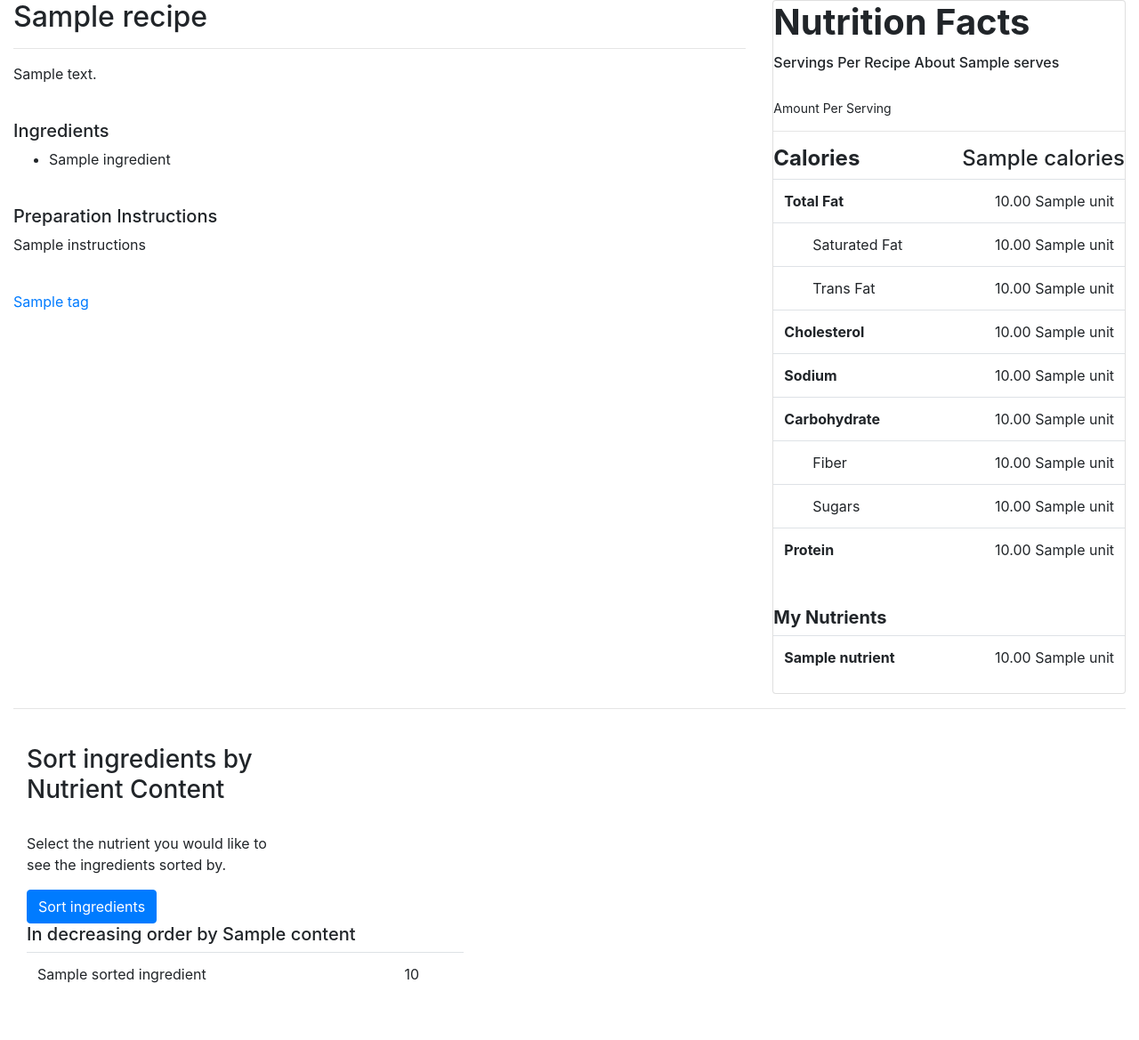
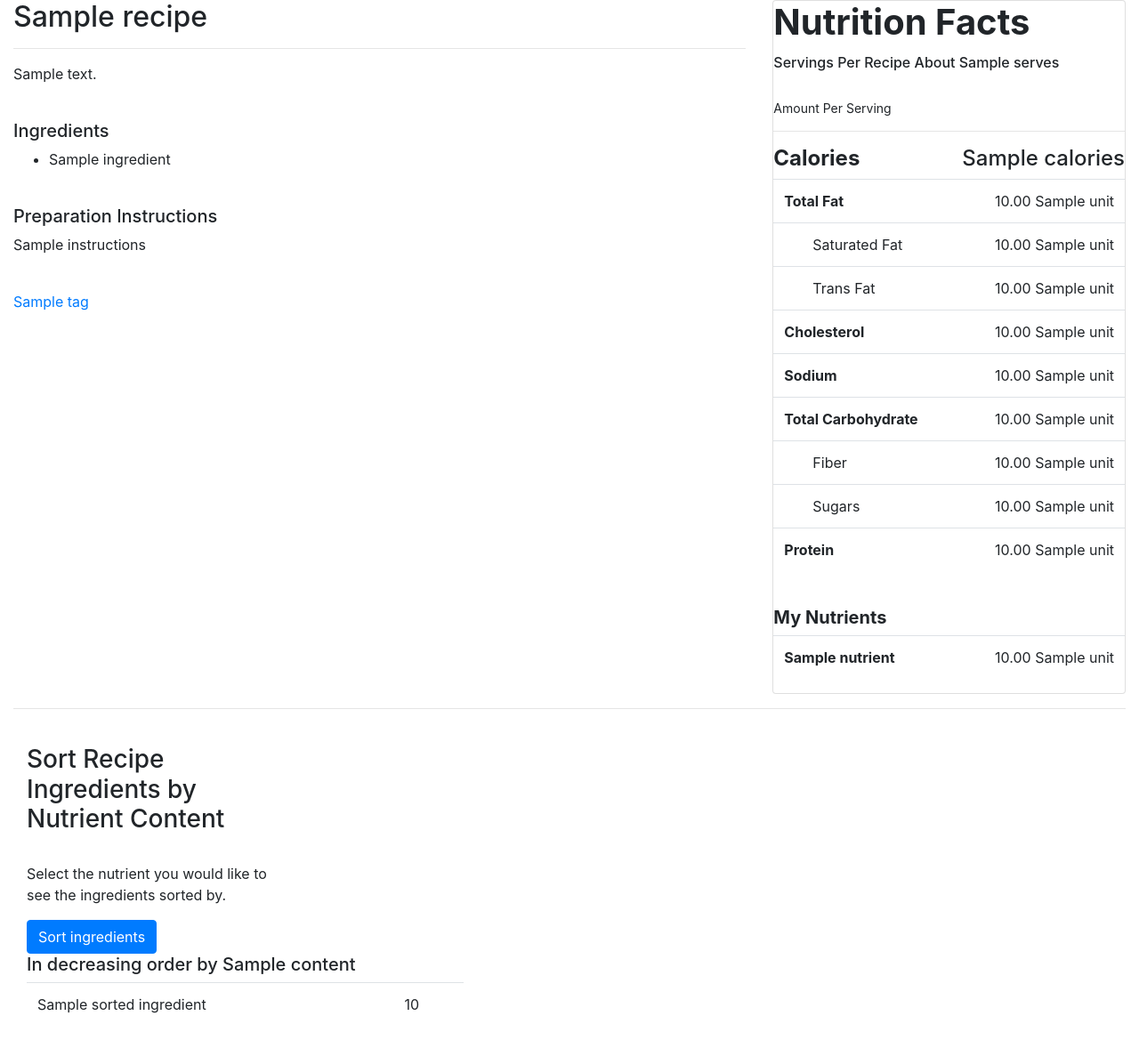
Before and after one commit to BradleyAllanDavis/CookbookDjango, a Django app: template templates/cookbook/recipe_detail.html in a window 1280 px wide. Shown: the part 110-1279 px from the top of the page at 89% size. Before the commit the page ends 1215 px from the top, so only its background shows below. Run offline with Django 3.2, Linux system fonts and the light colour scheme; the template is opened without the code that fills it: most values are stand-ins (such as "Sample title", 1, 10 or a date in 2020); form fields are guessed from the names that the template uses; some libraries are stand-ins or nearby versions.

Commit message:
Update nit picky details

```diff
--- a/templates/cookbook/recipe_detail.html
+++ b/templates/cookbook/recipe_detail.html
@@ -77,7 +77,7 @@
                 <td align="right">{{ nutrition_label.sodium.amount|floatformat:2 }} {{ nutrition_label.sodium.unit }}</td>
               </tr>
               <tr>
-                <td><strong>Carbohydrate</strong></td>
+                <td><strong>Total Carbohydrate</strong></td>
                 <td align="right">{{ nutrition_label.carb.amount|floatformat:2 }} {{ nutrition_label.carb.unit }}</td>
               </tr>
               <tr>
@@ -117,7 +117,7 @@
 
   <!-- Sort ingredients -->
   <div class="col-md-3">
-    <h3 class="bd-title">Sort ingredients by Nutrient Content</h3><br>
+    <h3 class="bd-title">Sort Recipe Ingredients by Nutrient Content</h3><br>
     <form method="post" action="{% url 'cookbook:recipe_detail' recipe.id %}">
       <p>Select the nutrient you would like to see the ingredients sorted by.</p>
 
```
